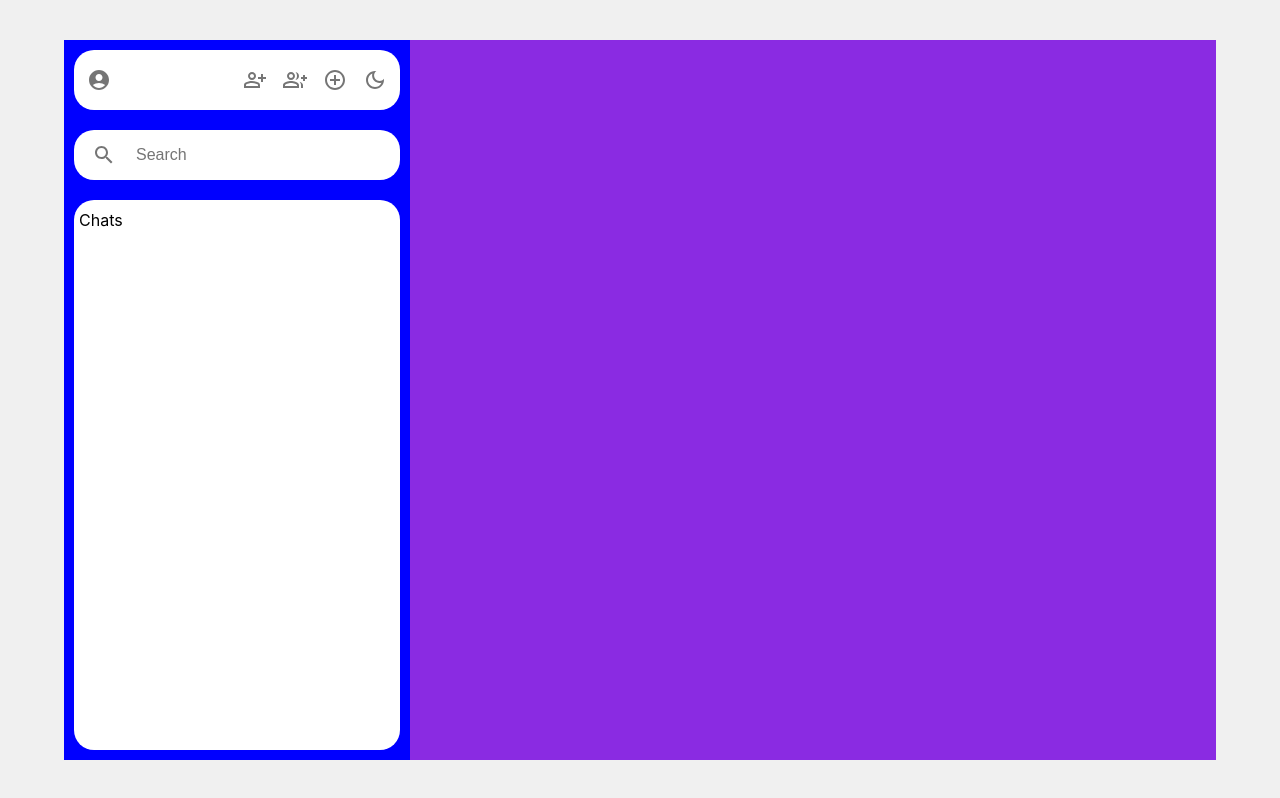
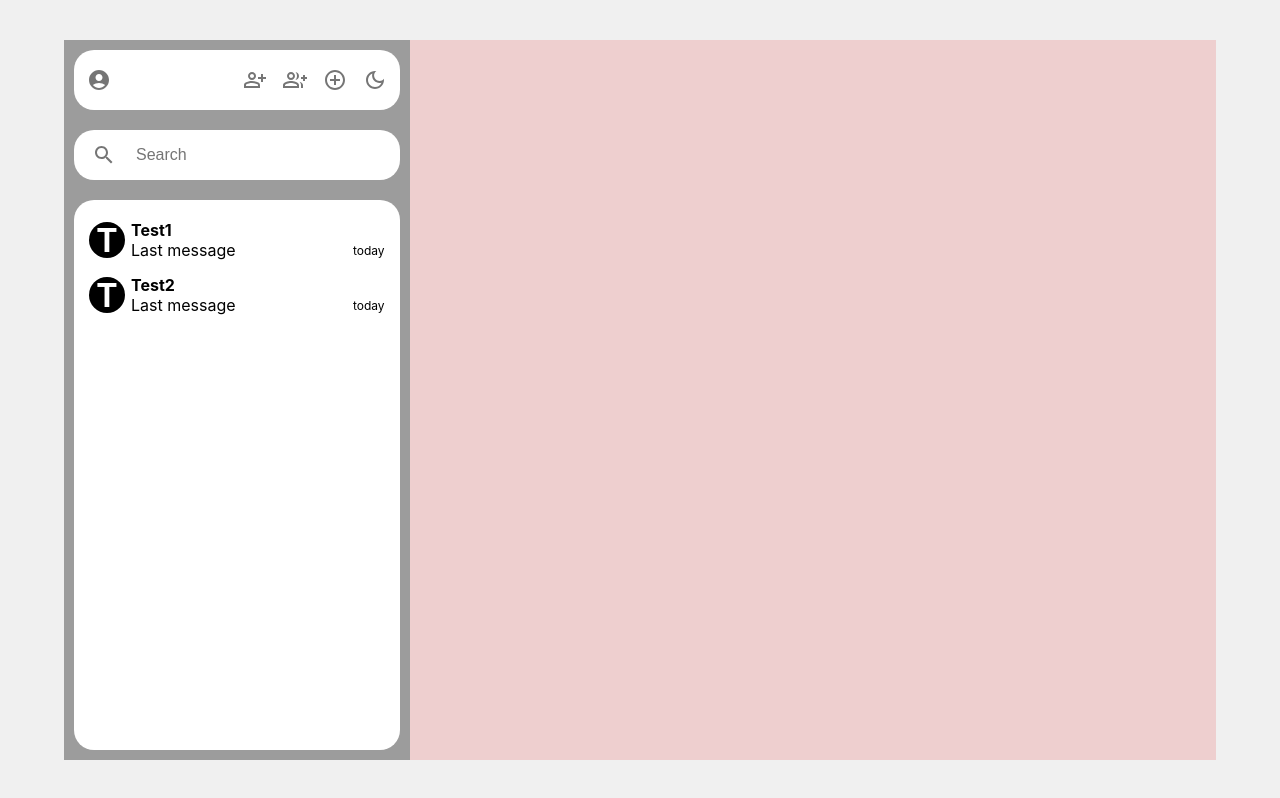
Before and after one commit to ehxdie/Chat-Application, a React (Create React App) app in the folder tensor_chat/: page / in a window 1280 px wide. Built offline with nearby package versions, Linux system fonts and the light colour scheme.

Commit message:
Setup the Chats component with dummy data

```diff
--- a/tensor_chat/src/components/Chats.js
+++ b/tensor_chat/src/components/Chats.js
@@ -2,9 +2,14 @@ import React from 'react'
 
 
 /* This component will keep track of the conversation a user is having*/
-function Chats() {
+function Chats(props) {
   return (
-    <div>Chats</div>
+    <div className='chat-box'>
+        <div className='chat-icon'>{props.name[0]}</div>
+        <div className='chat-name'>{props.name}</div>
+        <div className='chat-lastmessage'>{props.lastMessage}</div>
+        <div className='chat-timestap'>{props.timeStap}</div>
+    </div>
   )
 }
 
--- a/tensor_chat/src/components/SidePanel.js
+++ b/tensor_chat/src/components/SidePanel.js
@@ -8,9 +8,35 @@ import AddCircleOutlineOutlinedIcon from '@mui/icons-material/AddCircleOutlineOu
 import DarkModeOutlinedIcon from '@mui/icons-material/DarkModeOutlined';
 import SearchOutlinedIcon from '@mui/icons-material/SearchOutlined';
 import Chats from './Chats';
+import { useState } from 'react';
 
 
 function SidePanel() {
+    /* Setting up dummy data for the chat */
+    const [conversations, setConversations] = useState([
+        {
+            name: "Test1",
+            lastMessage: "Last message",
+            timeStap: "today"
+        },
+        {
+            name: "Test2",
+            lastMessage: "Last message",
+            timeStap: "today"
+        }
+    ])
+
+    /* Setting up a variable that set the <chat/> props*/
+
+    const Chat = conversations.map(item => {
+        return (
+            <Chats
+            name = {item.name}
+            lastMessage={item.lastMessage}
+            timeStap={item.timeStap}/>
+        )
+    })
+
   return (
     <div className='side-panel'>
         {/* The header section of the side panel*/}
@@ -50,7 +76,7 @@ function SidePanel() {
         </div>
 
         {/* The chat section of the side panel*/}
-        <div className='sp-chatsection'> <Chats/>  </div>
+        <div className='sp-chatsection'>{Chat}</div>
     </div>
 
   )
--- a/tensor_chat/src/components/myStyles.css
+++ b/tensor_chat/src/components/myStyles.css
@@ -7,14 +7,14 @@
 }
 
 .side-panel{
-    background-color: blue;
+    background-color: rgb(156, 156, 156);
     flex: 0.3;
     display: flex;
     flex-direction: column;
 }
 
 .work-area{
-    background-color: blueviolet;
+    background-color:rgb(238, 207, 207);
     flex: 0.7;
 }
 
@@ -50,3 +50,48 @@
     margin: 10px;
     flex: 1;
 }
+
+/* Chat Component */
+.chat-box {
+    display: grid;
+    grid-template-columns: 32px auto auto;
+    grid-template-rows: auto auto;
+    column-gap: 10px;
+    padding: 5px;
+    margin: 5px;
+    border-radius: 20px;
+}
+
+.chat-icon{
+    grid-area: 1/1/3/2;
+    display: flex;
+    justify-content: center;
+    align-items: center;
+    background-color: black;
+
+    font-size: 2rem;
+    font-weight: bolder;
+    color: #FFFFFF;
+    height: 32px;
+    width: 32px;
+    padding: 2px;
+    border-radius: 50%;
+    justify-content: center;
+    align-self: center;
+
+}
+.chat-name{
+    grid-area: 1/2/2/4;
+    justify-content: center;
+    align-self: center;
+    font-weight: bold;
+}
+.chat-lastmessage{
+
+}
+.chat-timestap{
+    font-size: 0.75rem;
+    justify-self: flex-end;
+    justify-content: center;
+    align-self: center;
+}
```
